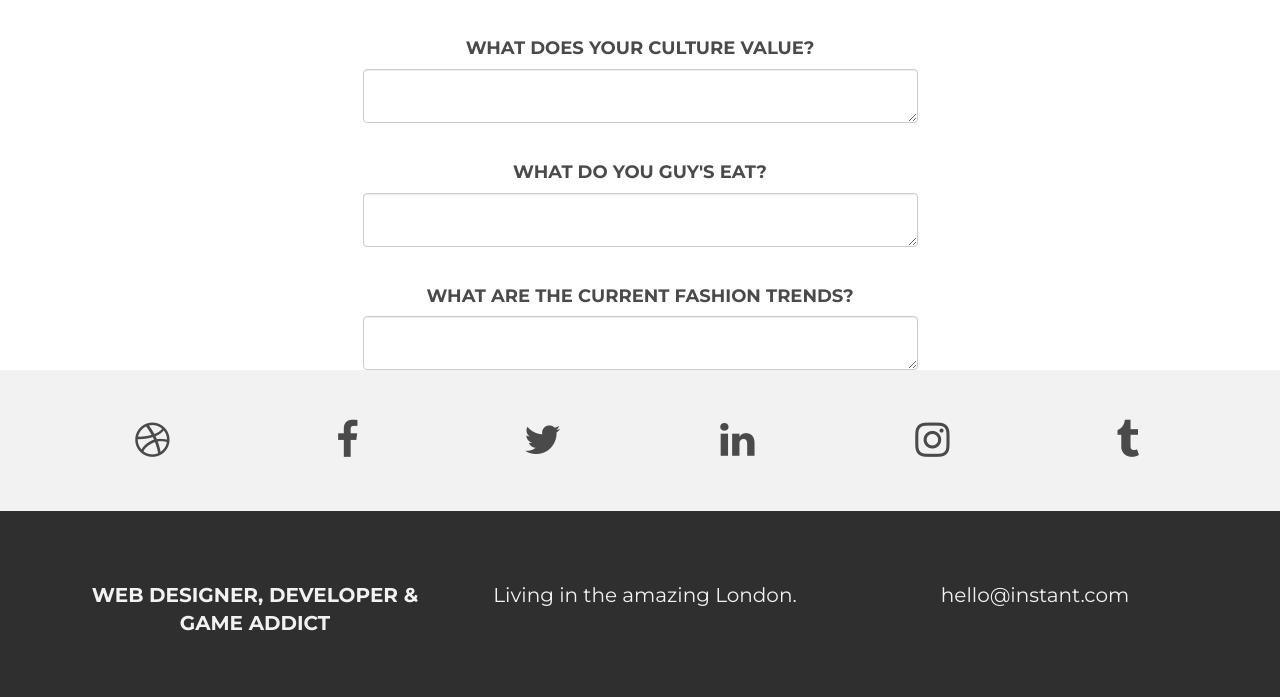
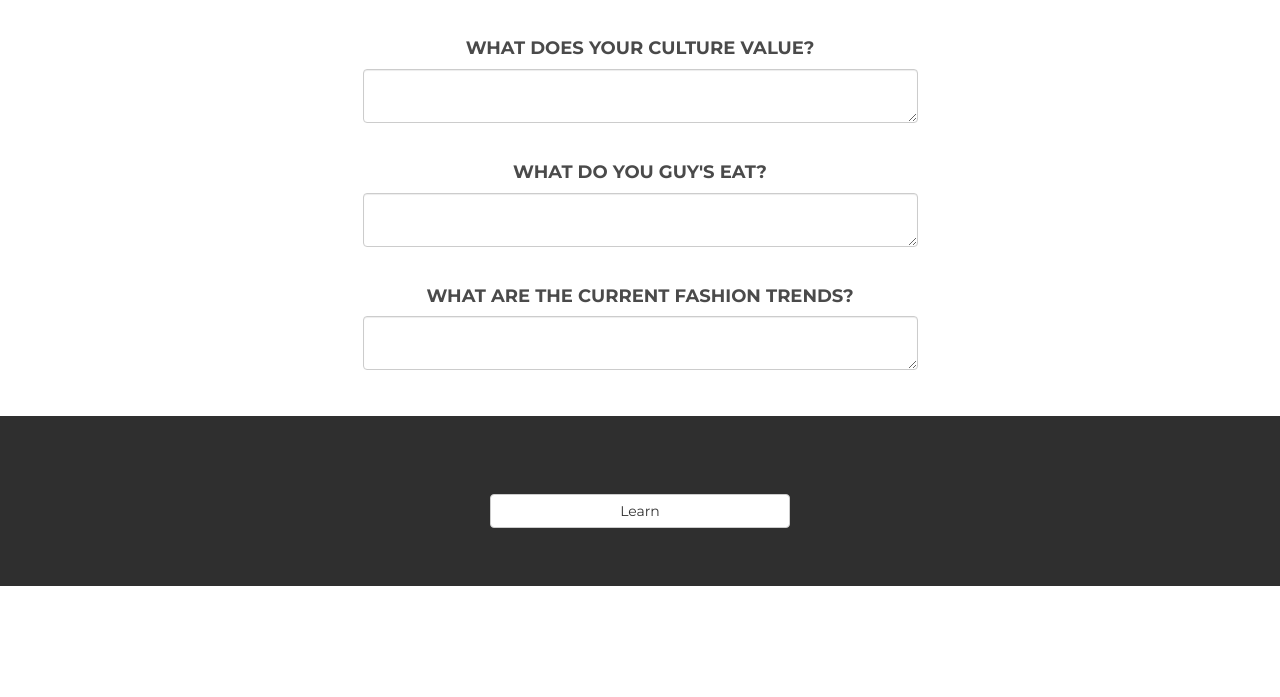
Before and after one commit to Mamadou888/GlobalGenY, a Flask app: page /cultureform in a window 1280 px wide. Shown: the part 401-1098 px from the top of the page. After the commit the page ends 987 px from the top, so only its background shows below. Run offline with Flask 2, Linux system fonts and the light colour scheme; some libraries are stand-ins or nearby versions.

Commit message:
wake the fuck guys

```diff
--- a/static/assets1/css/style.css
+++ b/static/assets1/css/style.css
@@ -263,3 +263,7 @@ textarea {
 	text-align: center;
 	margin-top: 40px;
 }
+
+#submitData{
+	width: 300px;
+}
--- a/templates/cultureform.html
+++ b/templates/cultureform.html
@@ -74,7 +74,8 @@
             	<script>
 				expandTextarea('cultureFashion');
  				</script>
-
+ 			<br>
+ 			<br>
  	</div>
 
 			<!--<div class="col-lg-4 col-md-4 col-sm-4 gallery">
@@ -98,50 +99,13 @@
 		</div><!--/row -->
 	</div><!--/container -->
 
-	<div id="social">
-		<div class="container">
-			<div class="row centered">
-				<div class="col-lg-2">
-					<a href="#"><i class="fa fa-dribbble"></i></a>
-				</div>
-				<div class="col-lg-2">
-					<a href="#"><i class="fa fa-facebook"></i></a>
-				</div>
-				<div class="col-lg-2">
-					<a href="#"><i class="fa fa-twitter"></i></a>
-				</div>
-				<div class="col-lg-2">
-					<a href="#"><i class="fa fa-linkedin"></i></a>
-				</div>
-				<div class="col-lg-2">
-					<a href="#"><i class="fa fa-instagram"></i></a>
-				</div>
-				<div class="col-lg-2">
-					<a href="#"><i class="fa fa-tumblr"></i></a>
-				</div>
-
-			</div><! --/row -->
-		</div><! --/container -->
-	</div><! --/social -->
-
 	<div id="footerwrap">
 		<div class="container">
 			<div class="row centered">
-				<div class="col-lg-4">
-					<p><b>WEB DESIGNER, DEVELOPER & GAME ADDICT</b></p>
-				</div>
-
-				<div class="col-lg-4">
-					<p>Living in the amazing London.</p>
-				</div>
-				<div class="col-lg-4">
-					<p>hello@instant.com</p>
-				</div>
+				<button class="container btn btn-default navbar-btn margin center-block" id="submitData" type="submit">Learn</button>
 			</div>
 		</div>
-	</div><! --/footerwrap -->
-
-
+	</div>
 
     <!-- Bootstrap core JavaScript
     ================================================== -->
@@ -172,7 +136,7 @@ $("#submitData").click( function() {
 
     citizenContribution.save({Name:culture, value: cultureValues, food:cultureFood, fashion:cultureFashion});
     });
-    alert("Submited!");
+    alert("Submitted!");
 });
 console.log(culture);
 console.log(cultureValues);
```
